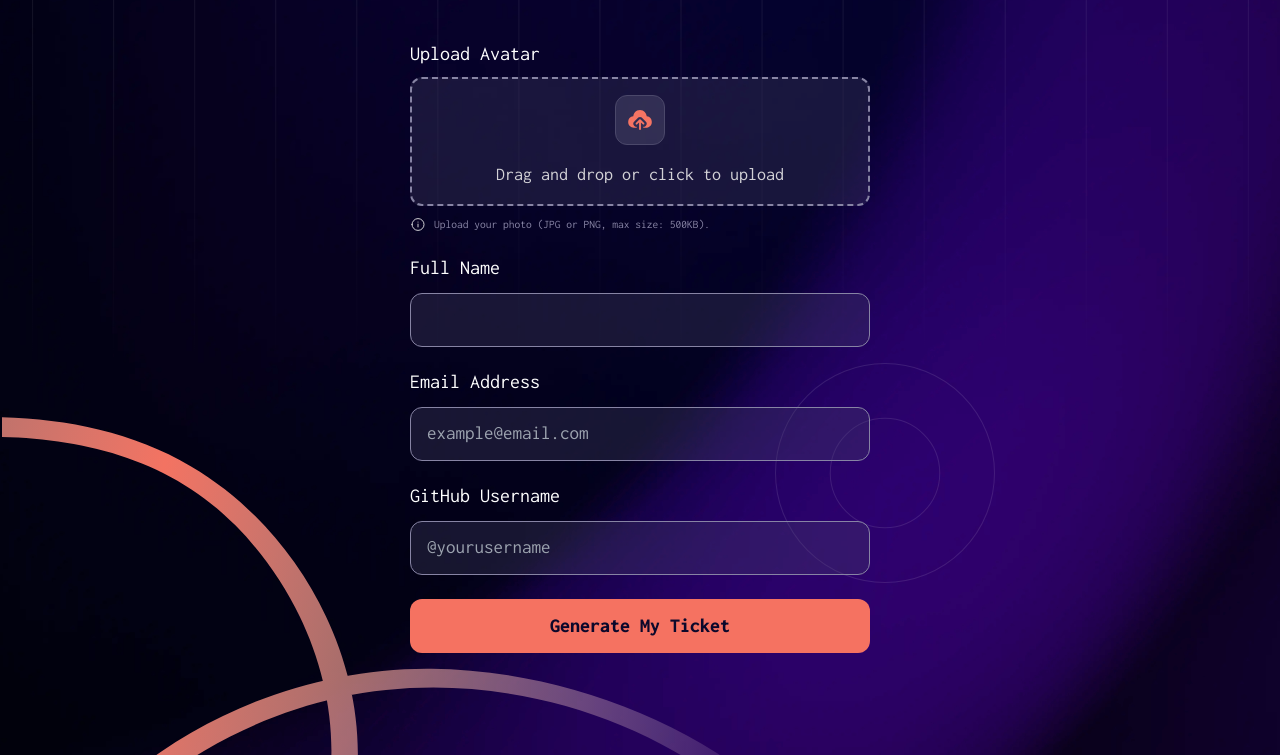
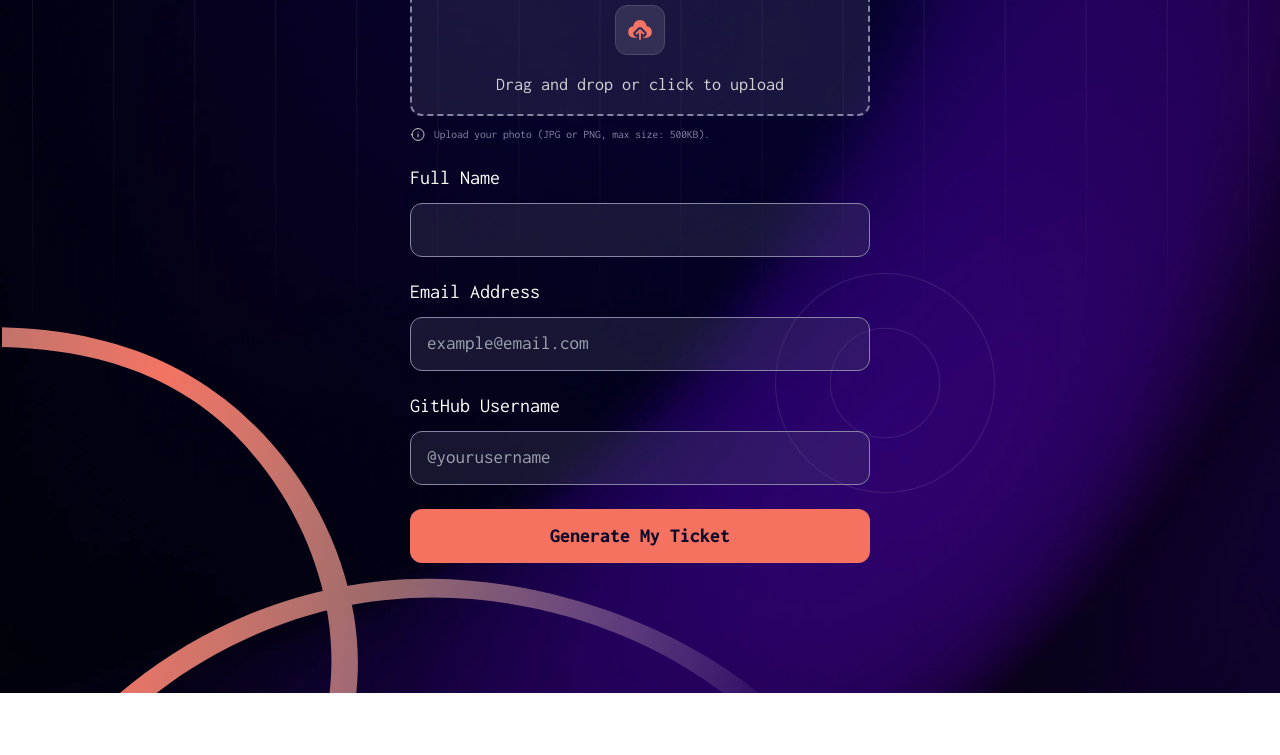
Before and after one commit to JustANipple/conference-ticket-generator, a website: page index.html in a window 1280 px wide. Shown: the part 401-1156 px from the top of the page. After the commit the page ends 1094 px from the top, so only its background shows below. Drawn offline with Linux system fonts and the light colour scheme.

Commit message:
fixed heights

```diff
--- a/index.html
+++ b/index.html
@@ -21,7 +21,7 @@
     class="bg-custom grid place-items-center font-e_inconsolata tracking-tight text-e_white md:tracking-normal"
   >
     <main
-      class="grid place-items-center gap-y-10 px-4 py-8 md:max-w-[900px] md:gap-y-[58px] md:py-[130px]"
+      class="grid place-items-center gap-y-10 px-4 py-8 md:max-w-[900px] md:gap-y-[58px] md:pb-[130px] md:pt-[40px]"
       id="ticketGenerator"
     >
       <img
```
Also changed, not shown: src/output.css.
